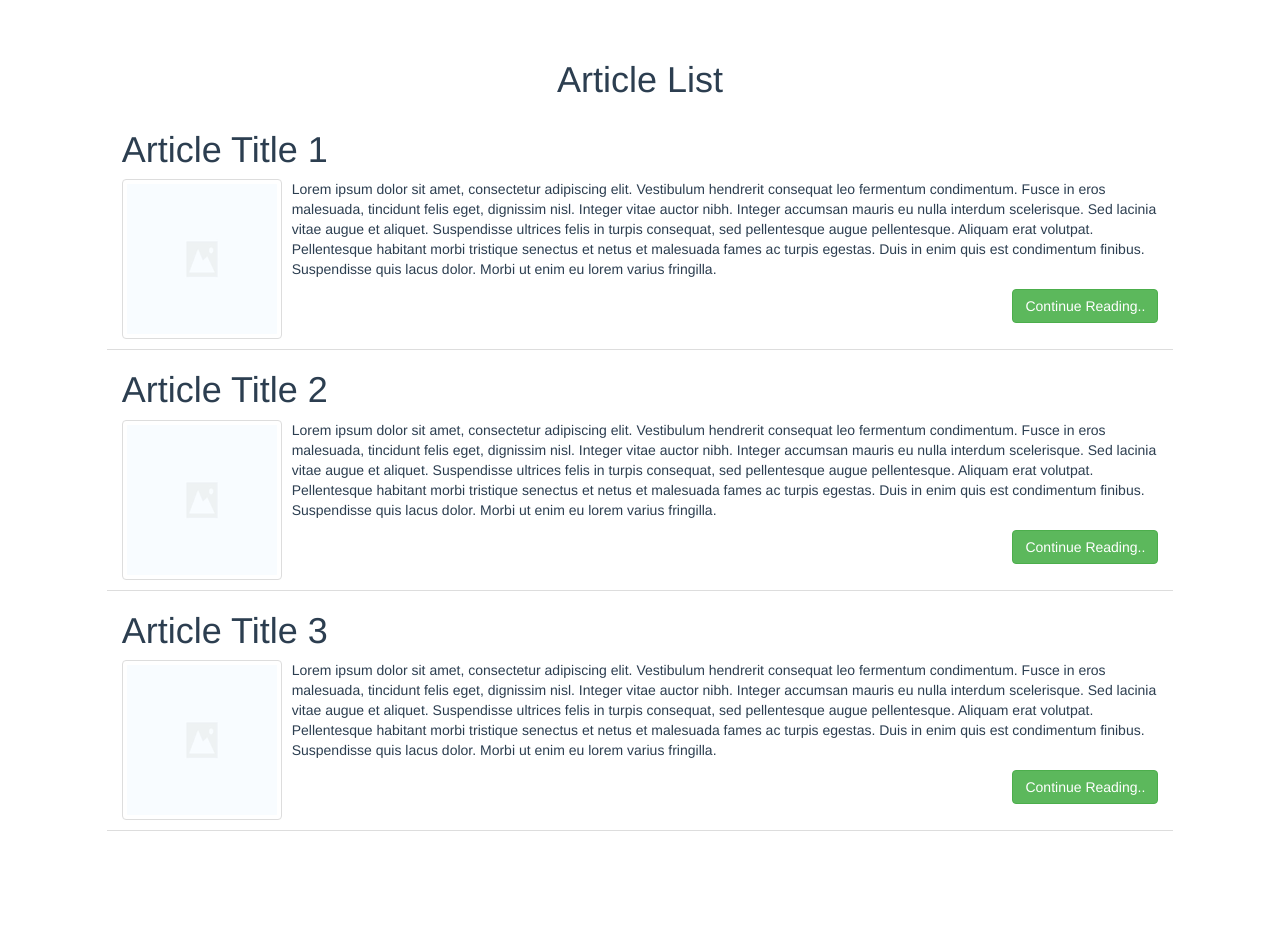
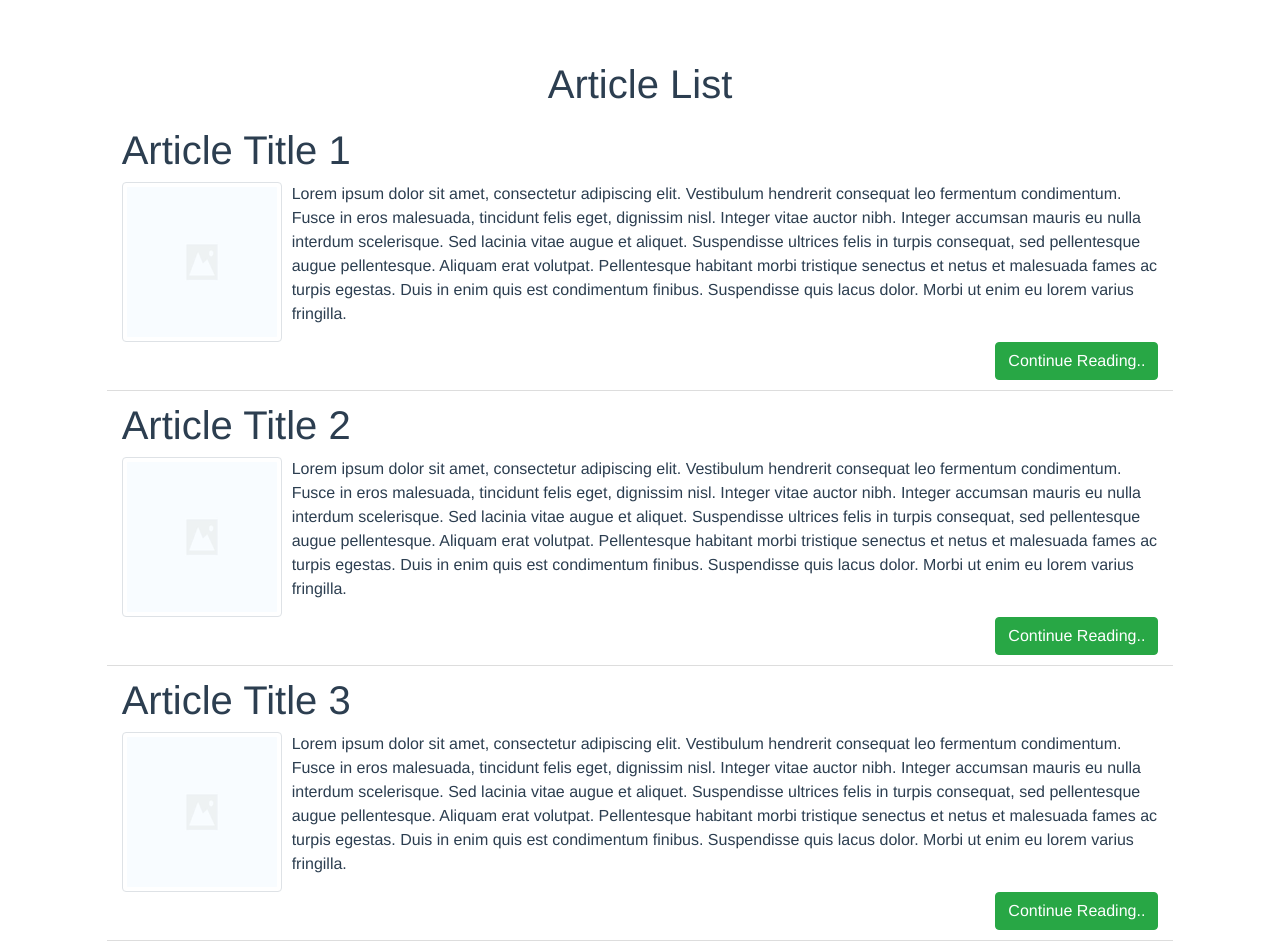
Before and after one commit to norm-l/newspaper_cw, a Vue app in the folder Vue.js/articlelist/: page / in a window 1280 px wide. Before the commit the page ends 831 px from the top, so only its background shows below. Built offline with nearby package versions, Linux system fonts and the light colour scheme.

Commit message:
Updated bootstrap

```diff
--- a/Vue.js/articlelist/src/App.vue
+++ b/Vue.js/articlelist/src/App.vue
@@ -6,6 +6,11 @@
 
 <script>
 import articles from './components/articles'
+import Vue from 'vue'
+import BootstrapVue from 'bootstrap-vue'
+import 'bootstrap/dist/css/bootstrap.css'
+import 'bootstrap-vue/dist/bootstrap-vue.css'
+Vue.use(BootstrapVue);
 export default {
   name: 'app',
   components: {
--- a/Vue.js/articlelist/src/components/articles.vue
+++ b/Vue.js/articlelist/src/components/articles.vue
@@ -6,13 +6,13 @@
       <!-- Loop through the object finding all articles, attaching the classes to them -->
       <div v-for="article in articles" class="col-md-10 article-border">
         <!-- Article Title -->
-        <h1 v-text="article.title"></h1>
+        <h1 class="margin-top" v-text="article.title"></h1>
         <!-- Article Image -->
-        <img :src="article.image" class="pull-left img-responsive margin10 thumb img-thumbnail">
+        <img :src="article.image" class="float-left img-responsive margin10 thumb img-thumbnail">
         <!-- Article Content/Summary -->
         <p v-text="article.content"></p>
         <!-- Continue reading the full article -->
-        <a class="btn btn-success pull-right marginBottom10" :href="article.url">Continue Reading..</a>
+        <a class="btn btn-success float-right margin-bottom" :href="article.url">Continue Reading..</a>
       </div>
     </div>
     <!-- No articles were found therefore we display a simple message -->
@@ -56,4 +56,10 @@
    margin-bottom: 10px;
    margin-right: 10px;
 }
+.margin-bottom {
+  margin-bottom: 10px;
+}
+.margin-top {
+  margin-top: 10px;
+}
 </style>
--- a/Vue.js/articlelist/src/main.js
+++ b/Vue.js/articlelist/src/main.js
@@ -12,4 +12,4 @@ new Vue({
   components: { App }
 })
 
-require('../node_modules/bootstrap/less/bootstrap.less')
+// require('../node_modules/bootstrap/less/bootstrap.less')
```
Also changed, not shown: Vue.js/articlelist/package.json (+5 -2 lines), 1 other file (tests, documents, lock files or other folders).
